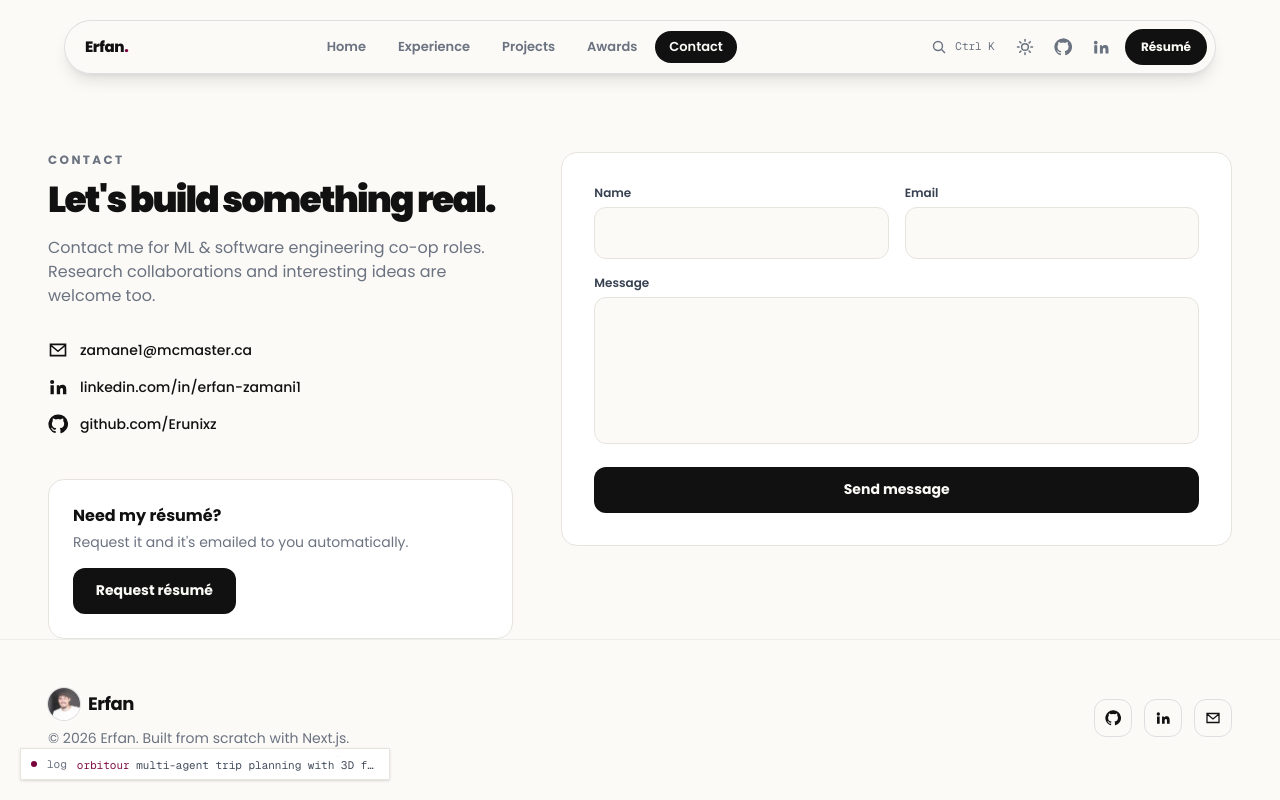
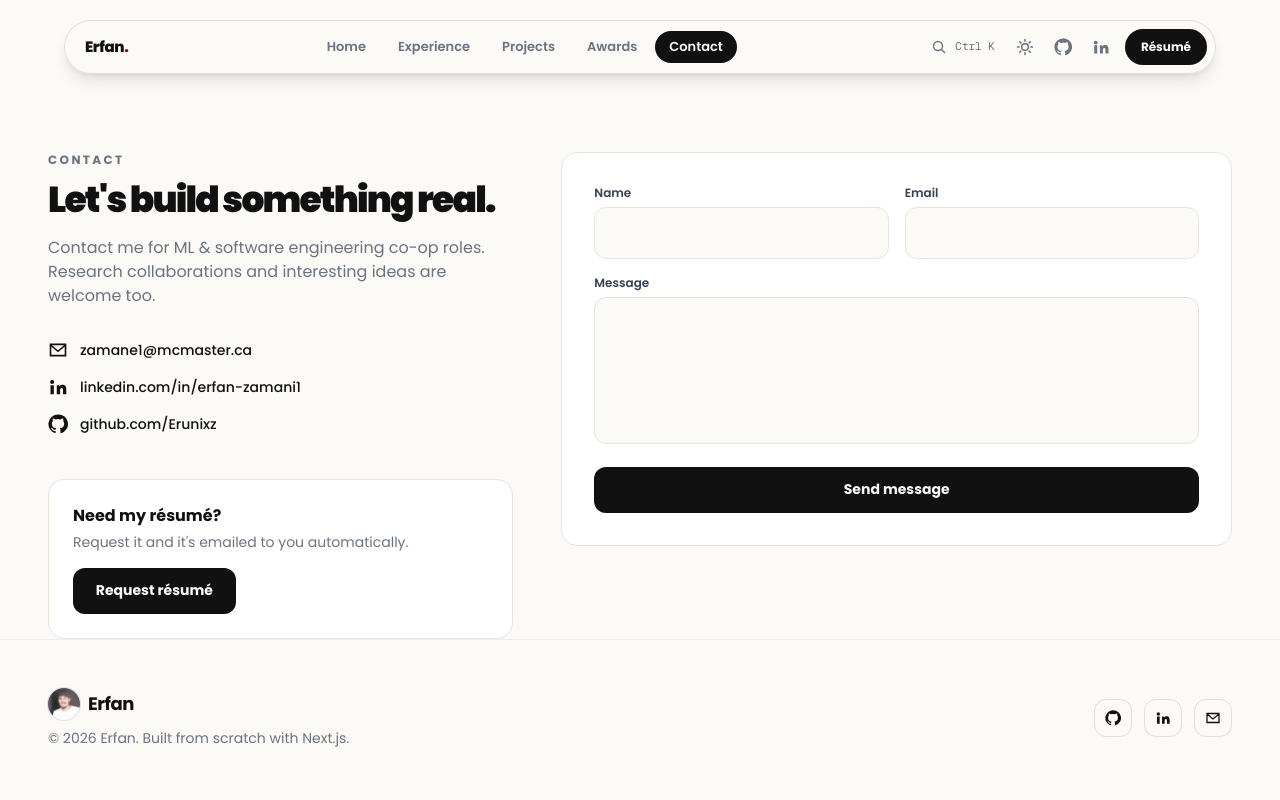
Before and after one commit to Erunixz/Portfolio, a Next.js app: page /contact in a window 1280 px wide. Built offline with nearby package versions, Linux system fonts and the light colour scheme.

Commit message:
url prev

```diff
--- a/app/layout.tsx
+++ b/app/layout.tsx
@@ -5,7 +5,6 @@ import { site } from "@/content/site"
 import Providers from "@/components/Providers"
 import SiteHeader from "@/components/SiteHeader"
 import SiteFooter from "@/components/SiteFooter"
-import ShipLogDock from "@/components/ShipLogDock"
 
 const poppins = Poppins({ subsets: ["latin"], weight: ["400", "500", "600", "700", "800", "900"], variable: "--font-poppins" })
 const geistMono = Geist_Mono({ subsets: ["latin"], variable: "--font-geist-mono" })
@@ -55,7 +54,6 @@ export default function RootLayout({ children }: Readonly<{ children: React.Reac
             {children}
           </main>
           <SiteFooter />
-          <ShipLogDock />
         </Providers>
       </body>
     </html>
--- a/components/ShipLogDock.tsx
+++ /dev/null
@@ -1,93 +0,0 @@
-"use client"
-import Link from "next/link"
-import { useEffect, useRef, useState } from "react"
-import { AnimatePresence, motion, useReducedMotion } from "motion/react"
-import { shipLog } from "@/content/log"
-
-export default function ShipLogDock() {
-  const reduce = useReducedMotion()
-  const [i, setI] = useState(0)
-  const [open, setOpen] = useState(false)
-  const [hidden, setHidden] = useState(false)
-  const panelRef = useRef<HTMLDivElement>(null)
-
-  useEffect(() => {
-    if (reduce || open) return
-    const t = setInterval(() => setI((n) => (n + 1) % shipLog.length), 5200)
-    return () => clearInterval(t)
-  }, [reduce, open])
-
-  useEffect(() => {
-    if (!open) return
-    const onKey = (e: KeyboardEvent) => e.key === "Escape" && setOpen(false)
-    const onDown = (e: MouseEvent) => !panelRef.current?.contains(e.target as Node) && setOpen(false)
-    window.addEventListener("keydown", onKey)
-    window.addEventListener("mousedown", onDown)
-    return () => {
-      window.removeEventListener("keydown", onKey)
-      window.removeEventListener("mousedown", onDown)
-    }
-  }, [open])
-
-  if (hidden) return null
-  const entry = shipLog[i]
-
-  return (
-    <div ref={panelRef} className="no-print fixed bottom-5 left-5 z-30 hidden font-mono text-[11px] lg:block">
-      <AnimatePresence>
-        {open && (
-          <motion.div
-            id="shiplog-panel"
-            initial={{ opacity: 0, y: 6 }}
-            animate={{ opacity: 1, y: 0 }}
-            exit={{ opacity: 0, y: 6 }}
-            transition={{ duration: 0.18 }}
-            className="mb-2 w-[380px] border border-night-line bg-night p-4 text-snow shadow-2xl"
-          >
-            <div className="mb-3 flex items-center justify-between text-snow/50">
-              <span>MILESTONES · curated, not live</span>
-              <button type="button" onClick={() => setHidden(true)} className="hover:text-snow">
-                hide dock
-              </button>
-            </div>
-            <ol className="space-y-2">
-              {shipLog.map((e) => (
-                <li key={e.text}>
-                  <Link href={e.href ?? "/"} onClick={() => setOpen(false)} className="group grid grid-cols-[92px_1fr] gap-2 hover:text-snow">
-                    <span className="truncate text-[#e2a3c0]">{e.scope}</span>
-                    <span className="text-snow/75 group-hover:text-snow">{e.text}</span>
-                  </Link>
-                </li>
-              ))}
-            </ol>
-          </motion.div>
-        )}
-      </AnimatePresence>
-
-      <button
-        type="button"
-        onClick={() => setOpen((o) => !o)}
-        aria-expanded={open}
-        aria-controls="shiplog-panel"
-        className="flex h-8 max-w-[380px] items-center gap-2.5 border border-line bg-card/95 pr-3 pl-2.5 text-ink-2 shadow-sm backdrop-blur hover:border-ink"
-      >
-        <span className="pulse-dot size-1.5 rounded-full bg-maroon" aria-hidden />
-        <span className="text-mute">log</span>
-        <span className="relative block h-4 w-[300px] overflow-hidden text-left">
-          <AnimatePresence mode="popLayout" initial={false}>
-            <motion.span
-              key={entry.text}
-              initial={{ y: 14, opacity: 0 }}
-              animate={{ y: 0, opacity: 1 }}
-              exit={{ y: -14, opacity: 0 }}
-              transition={{ duration: 0.35 }}
-              className="block truncate"
-            >
-              <span className="text-maroon">{entry.scope}</span> {entry.text}
-            </motion.span>
-          </AnimatePresence>
-        </span>
-      </button>
-    </div>
-  )
-}
--- a/content/log.ts
+++ /dev/null
@@ -1,15 +0,0 @@
-export type LogEntry = {
-  date?: string
-  scope: string
-  kind: "ship" | "research" | "milestone" | "oss" | "site"
-  text: string
-  href?: string
-}
-
-export const shipLog: LogEntry[] = [
-  { scope: "mcmaster", kind: "research", text: "ML Research Assistant, building machine learning systems", href: "/experience" },
-  { scope: "orbitour", kind: "ship", text: "multi-agent trip planning with 3D fly-throughs", href: "/projects/orbitour" },
-  { scope: "thru.io", kind: "milestone", text: "multilingual voice AI drive-through, GDG Mac-a-Thon 2026", href: "/projects/thru-io" },
-  { scope: "kite-uhn", kind: "milestone", text: "recording system used across real patient sessions", href: "/experience" },
-  { scope: "gdg", kind: "oss", text: "open source team member, Google Developer Groups", href: "/experience" },
-]
--- a/content/site.ts
+++ b/content/site.ts
@@ -9,7 +9,7 @@ export const site = {
 
   roles: ["ML Research Assistant", "Software Engineer"],
 
-  url: "https://erfanzamani.dev",
+  url: "https://www.erfanzamani.com",
 
   email: "zamane1@mcmaster.ca",
   github: "https://github.com/Erunixz",
```
